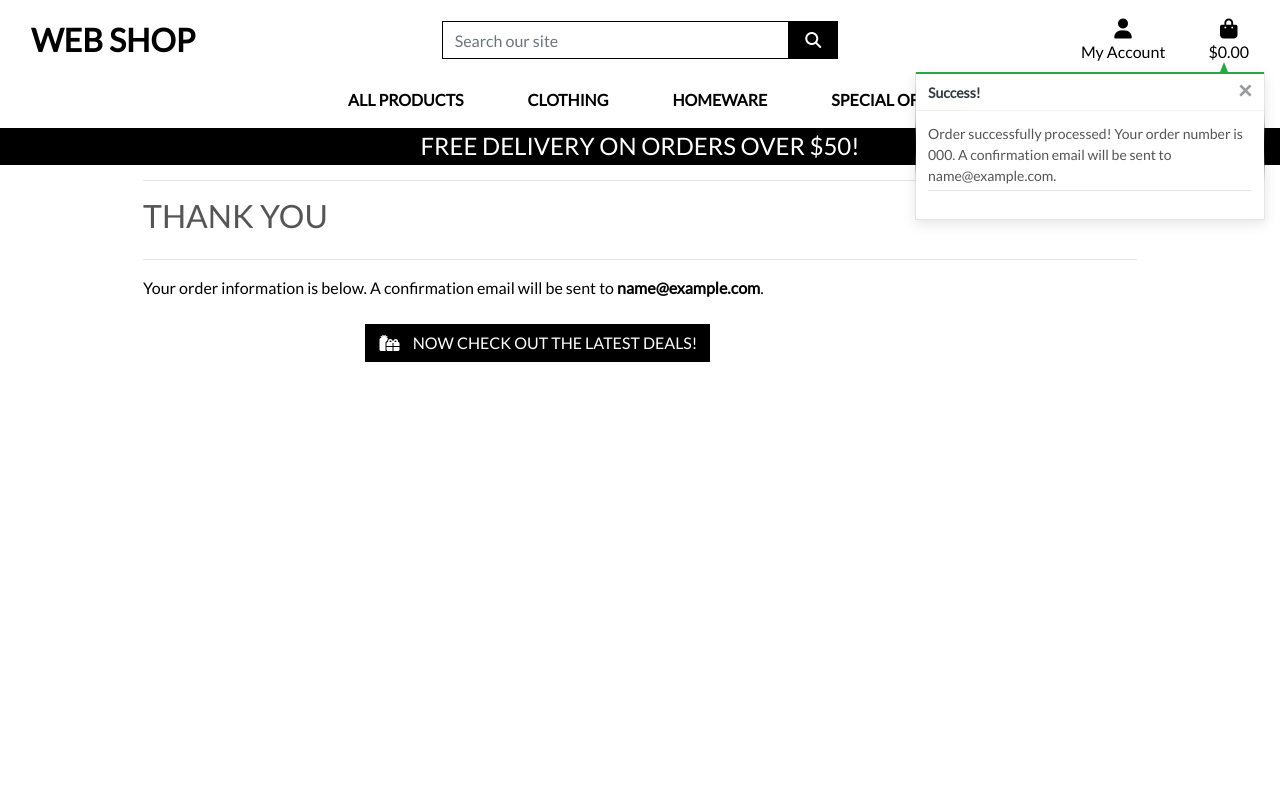
After one commit to ninos77/web-shop-django, a Django app: page /checkout/checkout_success/000 in a window 1280 px wide. The commit adds this page. Run offline with Django 3.2, Linux system fonts and the light colour scheme; tables that the repository leaves empty hold one stand-in row (values such as "Sample post"); some libraries are stand-ins or nearby versions.

Commit message:
Added checkout success logic

```diff
--- a/checkout/__init__.py
+++ b/checkout/__init__.py
@@ -0,0 +1 @@
+default_app_config = 'checkout.apps.CheckoutConfig'
--- a/checkout/models.py
+++ b/checkout/models.py
@@ -35,7 +35,7 @@ class Order(models.Model):
         Update grand total each time a line item is added,
         accounting for delivery costs.
         """
-        self.order_total = self.lineitems.aggregate(Sum('lineitem_total'))['lineitem_total__sum']
+        self.order_total = self.lineitems.aggregate(Sum('lineitem_total'))['lineitem_total__sum'] or 0
         if self.order_total < settings.FREE_DELIVERY_THRESHOLD:
             self.delivery_cost = self.order_total * settings.STANDARD_DELIVERY_PERCENTAGE / 100
         else:
--- a/checkout/signals.py
+++ b/checkout/signals.py
@@ -11,7 +11,7 @@ def update_on_save(sender, instance, created, **kwargs):
     instance.order.update_total()
 
 @receiver(post_delete, sender=OrderLineItem)
-def update_on_save(sender, instance, **kwargs):
+def update_on_delete(sender, instance, **kwargs):
     """
     Update order total on lineitem delete
     """
--- /dev/null
+++ b/checkout/templates/checkout/checkout_success.html
@@ -0,0 +1,42 @@
+{% extends "base.html" %}
+{% load static %}
+
+{% block extra_css %}
+    <link rel="stylesheet" href="{% static 'checkout/css/checkout.css' %}">
+{% endblock %}
+
+{% block page_header %}
+    <div class="container header-container">
+        <div class="row">
+            <div class="col"></div>
+        </div>
+    </div>
+{% endblock %}
+
+{% block content %}
+    <div class="overlay"></div>
+    <div class="container">
+        <div class="row">
+            <div class="col">
+                <hr>
+                <h2 class="logo-font mb-4">Thank You</h2>
+                <hr>
+                <p class="text-black">Your order information is below. A confirmation email will be sent to <strong>{{ order.email }}</strong>.</p>
+            </div>
+        </div>
+
+        <div class="row">
+            <div class="col-12 col-lg-7"></div>
+        </div>
+        <div class="row">
+			<div class="col-12 col-lg-7 text-right">
+				<a href="{% url 'products' %}?category=new_arrivals,deals,clearance" class="btn btn-black rounded-0 my-2">
+					<span class="icon mr-2">
+						<i class="fas fa-gifts"></i>
+					</span>
+					<span class="text-uppercase">Now check out the latest deals!</span>
+				</a>
+			</div>
+		</div>
+    </div>
+{% endblock %}
--- a/checkout/urls.py
+++ b/checkout/urls.py
@@ -2,5 +2,6 @@ from django.urls import path
 from . import views
 
 urlpatterns = [
-    path('',views.checkout,name = "checkout")
+    path('',views.checkout,name = "checkout"),
+    path('checkout_success/<order_number>', views.checkout_success, name='checkout_success'),
 ]
--- a/checkout/views.py
+++ b/checkout/views.py
@@ -1,38 +1,88 @@
-from django.shortcuts import render, redirect, reverse
+from django.shortcuts import render, redirect, reverse, get_object_or_404
 from django.contrib import messages
 from django.conf import settings
 
 from .forms import OrderForm
+from .models import Order, OrderLineItem
+from products.models import Product
 from bag.context import bag_contents
 
 import stripe
 
 
-
 def checkout(request):
-
     stripe_public_key = settings.STRIPE_PUBLIC_KEY
     stripe_secret_key = settings.STRIPE_SECRET_KEY
 
-    bag = request.session.get('bag', {})
-    if not bag:
-        messages.error(request, "There's nothing in your bag at the moment")
-        return redirect(reverse('products'))
+    if request.method == 'POST':
+        bag = request.session.get('bag', {})
 
-    current_bag = bag_contents(request)
-    total = current_bag['grand_total']
-    stripe_total = round(total * 100)
+        form_data = {
+            'full_name': request.POST['full_name'],
+            'email': request.POST['email'],
+            'phone_number': request.POST['phone_number'],
+            'country': request.POST['country'],
+            'postcode': request.POST['postcode'],
+            'town_or_city': request.POST['town_or_city'],
+            'street_address1': request.POST['street_address1'],
+            'street_address2': request.POST['street_address2'],
+            'county': request.POST['county'],
+        }
+        order_form = OrderForm(form_data)
+        if order_form.is_valid():
+            order = order_form.save()
+            for item_id, item_data in bag.items():
+                try:
+                    product = Product.objects.get(id=item_id)
+                    if isinstance(item_data, int):
+                        order_line_item = OrderLineItem(
+                            order=order,
+                            product=product,
+                            quantity=item_data,
+                        )
+                        order_line_item.save()
+                    else:
+                        for size, quantity in item_data['items_by_size'].items():
+                            order_line_item = OrderLineItem(
+                                order=order,
+                                product=product,
+                                quantity=quantity,
+                                product_size=size,
+                            )
+                            order_line_item.save()
+                except Product.DoesNotExist:
+                    messages.error(request, (
+                        "One of the products in your bag wasn't found in our database. "
+                        "Please call us for assistance!")
+                    )
+                    order.delete()
+                    return redirect(reverse('view_bag'))
 
-    stripe.api_key = stripe_secret_key
-    intent = stripe.PaymentIntent.create(
-        amount=stripe_total,
-        currency=settings.STRIPE_CURRENCY,
-    )
+            request.session['save_info'] = 'save-info' in request.POST
+            return redirect(reverse('checkout_success', args=[order.order_number]))
+        else:
+            messages.error(request, 'There was an error with your form. \
+                Please double check your information.')
+    else:
+        bag = request.session.get('bag', {})
+        if not bag:
+            messages.error(request, "There's nothing in your bag at the moment")
+            return redirect(reverse('products'))
 
-    order_form = OrderForm()
+        current_bag = bag_contents(request)
+        total = current_bag['grand_total']
+        stripe_total = round(total * 100)
+        stripe.api_key = stripe_secret_key
+        intent = stripe.PaymentIntent.create(
+            amount=stripe_total,
+            currency=settings.STRIPE_CURRENCY,
+        )
+
+        order_form = OrderForm()
 
     if not stripe_public_key:
-        messages.warning(request, 'Stripe public key is missing. Did you forget to set it in your environment?')
+        messages.warning(request, 'Stripe public key is missing. \
+            Did you forget to set it in your environment?')
 
     template = 'checkout/checkout.html'
     context = {
@@ -42,3 +92,24 @@ def checkout(request):
     }
 
     return render(request, template, context)
+
+
+def checkout_success(request, order_number):
+    """
+    Handle successful checkouts
+    """
+    save_info = request.session.get('save_info')
+    order = get_object_or_404(Order, order_number=order_number)
+    messages.success(request, f'Order successfully processed! \
+        Your order number is {order_number}. A confirmation \
+        email will be sent to {order.email}.')
+
+    if 'bag' in request.session:
+        del request.session['bag']
+
+    template = 'checkout/checkout_success.html'
+    context = {
+        'order': order,
+    }
+
+    return render(request, template, context)
--- a/products/templates/products/product_detail.html
+++ b/products/templates/products/product_detail.html
@@ -50,7 +50,7 @@
                             {% if s %}
                                 <div class="col-12">
                                     <p><strong>Size:</strong></p>
-                                    <select class="form-control rounded-0 w-50" name="product_size" id='id_product_size'>
+                                    <select class="form-control rounded-0 w-50" name="product_size" id="id_product_size">
                                         <option value="xs">XS</option>
                                         <option value="s">S</option>
                                         <option value="m" selected>M</option>
```
